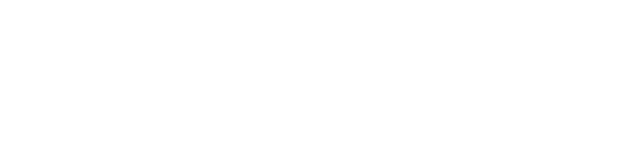
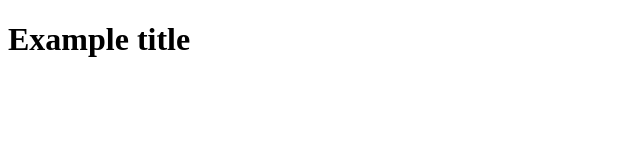
Before and after one commit to dariodeveloper92/vue-hello, a plain HTML site: page index.html in a window 1280 px wide. Shown: the whole page, without its empty margins (0-640 px from the left). Drawn offline with nearby package versions, Linux system fonts and the light colour scheme.

Commit message:
Esercizio terminato

```diff
--- a/index.html
+++ b/index.html
@@ -7,7 +7,9 @@
     <title>Vue Hello</title>
 </head>
 <body>
-
+    <div id="root">
+        <h1> {{ message}} </h1>
+    </div>
 
     <!-- vue js -->
     <script src="https://cdn.jsdelivr.net/npm/vue"></script>
--- a/js/main.js
+++ b/js/main.js
@@ -1,6 +1,18 @@
+// Vue js
+
+Vue.config.devtools = true; // scrivere per attivare l'estenzione sul browser
+
 //Consegna:
 //Stampare a schermo un messaggio all’interno di un h1, utilizzando i data.
 
+const title = new Vue (
+    {
+        el: '#root',
+        data: {
+            message: '  Example title'
+        }
+    }
+)
 
 
 //Bonus:
```
